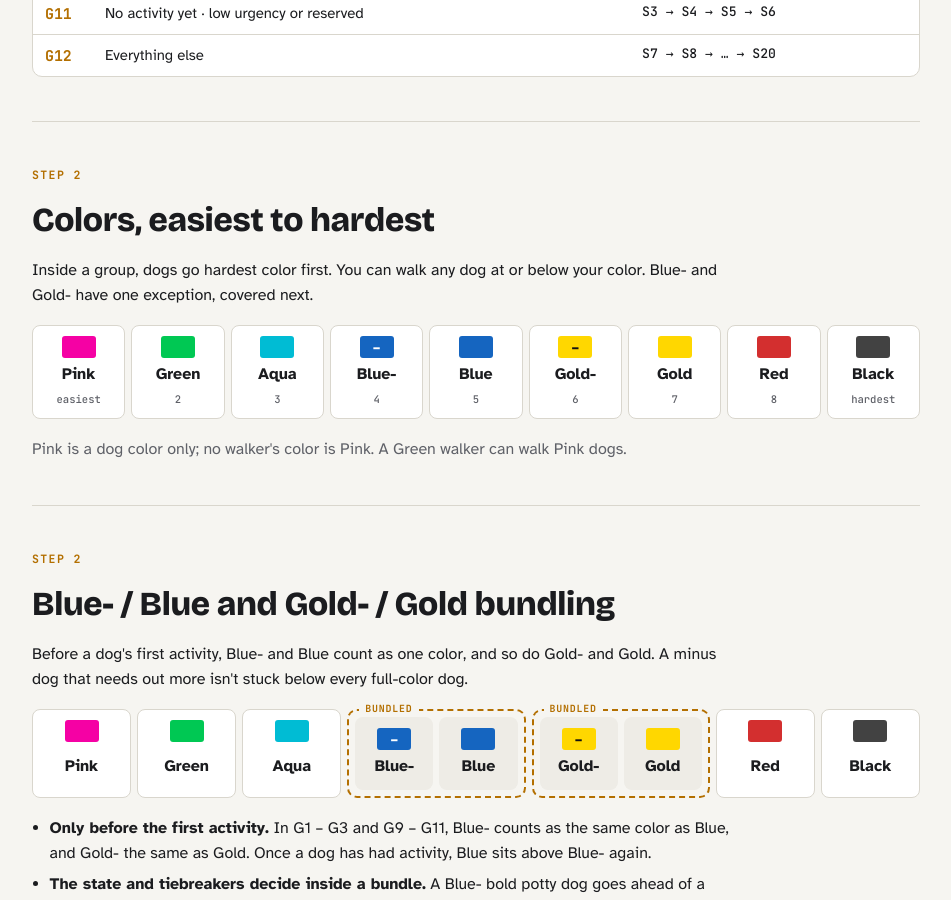
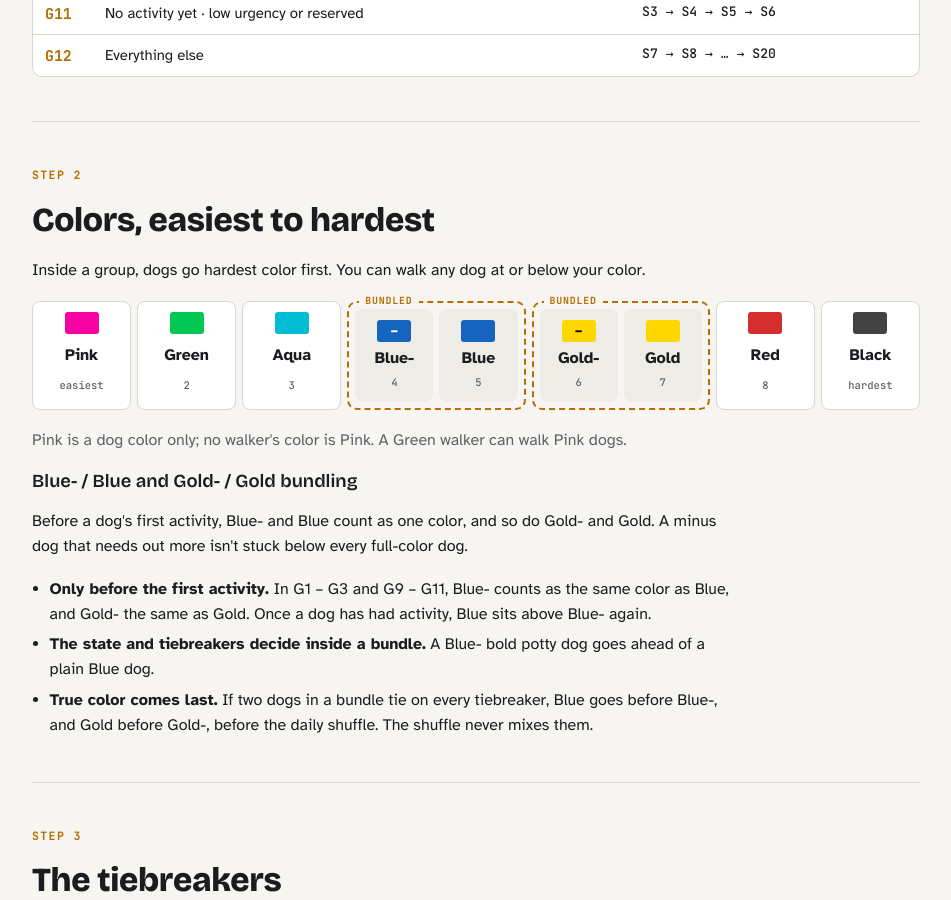
Before and after one commit to kirbsauce/dog-walker-assistant-docs, a Jekyll site: the page walk_order.html, which Jekyll copies as it is, in a window 1280 px wide and 900 px high, scrolled down 4217 px. Shown: the whole window, without its empty margins (164-1115 px from the left). Built offline with Jekyll 4.4.1, drawn with Linux system fonts in a browser that asks for light colours.

Commit message:
Merge colors and bundling into one Step 2 section
There were two "Step 2" sections. Combine them: one color strip that
shows the order and the Blue-/Blue and Gold-/Gold bundles, followed by
a bundling subheading and its rules.

Co-Authored-By: Claude Opus 5.5 <noreply@anthropic.com>
Claude-Session: https://claude.ai/code/session_01Gn98H5icQkvFvkCZpGcr4i

```diff
--- a/walk_order.html
+++ b/walk_order.html
@@ -419,43 +419,27 @@ img { max-width: 100%; }
 <section class="block" id="colors">
   <div class="eyebrow">Step 2</div>
   <h2>Colors, easiest to hardest</h2>
-  <p>Inside a group, dogs go hardest color first. You can walk any dog at or below your color. Blue- and Gold- have one exception, covered next.</p>
+  <p>Inside a group, dogs go hardest color first. You can walk any dog at or below your color.</p>
+
   <div class="grades">
     <div class="grade"><span class="pill" style="--c:#f501a4">&nbsp;</span><b>Pink</b><small>easiest</small></div>
     <div class="grade"><span class="pill" style="--c:#00c853;--t:#111">&nbsp;</span><b>Green</b><small>2</small></div>
     <div class="grade"><span class="pill" style="--c:#00bcd4">&nbsp;</span><b>Aqua</b><small>3</small></div>
-    <div class="grade"><span class="pill" style="--c:#1565c0">–</span><b>Blue-</b><small>4</small></div>
-    <div class="grade"><span class="pill" style="--c:#1565c0">&nbsp;</span><b>Blue</b><small>5</small></div>
-    <div class="grade"><span class="pill" style="--c:#ffd700;--t:#111">–</span><b>Gold-</b><small>6</small></div>
-    <div class="grade"><span class="pill" style="--c:#ffd700;--t:#111">&nbsp;</span><b>Gold</b><small>7</small></div>
+    <div class="bundle"><span class="bundle-label">Bundled</span>
+      <div class="grade"><span class="pill" style="--c:#1565c0">–</span><b>Blue-</b><small>4</small></div>
+      <div class="grade"><span class="pill" style="--c:#1565c0">&nbsp;</span><b>Blue</b><small>5</small></div>
+    </div>
+    <div class="bundle"><span class="bundle-label">Bundled</span>
+      <div class="grade"><span class="pill" style="--c:#ffd700;--t:#111">–</span><b>Gold-</b><small>6</small></div>
+      <div class="grade"><span class="pill" style="--c:#ffd700;--t:#111">&nbsp;</span><b>Gold</b><small>7</small></div>
+    </div>
     <div class="grade"><span class="pill" style="--c:#d32f2f">&nbsp;</span><b>Red</b><small>8</small></div>
     <div class="grade"><span class="pill" style="--c:#424242">&nbsp;</span><b>Black</b><small>hardest</small></div>
   </div>
   <p class="muted">Pink is a dog color only; no walker's color is Pink. A Green walker can walk Pink dogs.</p>
-</section>
 
-<!-- ============================================================ -->
-<section class="block" id="bundling">
-  <div class="eyebrow">Step 2</div>
-  <h2>Blue- / Blue and Gold- / Gold bundling</h2>
+  <h3 id="bundling">Blue- / Blue and Gold- / Gold bundling</h3>
   <p>Before a dog's first activity, Blue- and Blue count as one color, and so do Gold- and Gold. A minus dog that needs out more isn't stuck below every full-color dog.</p>
-
-  <div class="grades">
-    <div class="grade"><span class="pill" style="--c:#f501a4">&nbsp;</span><b>Pink</b></div>
-    <div class="grade"><span class="pill" style="--c:#00c853;--t:#111">&nbsp;</span><b>Green</b></div>
-    <div class="grade"><span class="pill" style="--c:#00bcd4">&nbsp;</span><b>Aqua</b></div>
-    <div class="bundle"><span class="bundle-label">Bundled</span>
-      <div class="grade"><span class="pill" style="--c:#1565c0">–</span><b>Blue-</b></div>
-      <div class="grade"><span class="pill" style="--c:#1565c0">&nbsp;</span><b>Blue</b></div>
-    </div>
-    <div class="bundle"><span class="bundle-label">Bundled</span>
-      <div class="grade"><span class="pill" style="--c:#ffd700;--t:#111">–</span><b>Gold-</b></div>
-      <div class="grade"><span class="pill" style="--c:#ffd700;--t:#111">&nbsp;</span><b>Gold</b></div>
-    </div>
-    <div class="grade"><span class="pill" style="--c:#d32f2f">&nbsp;</span><b>Red</b></div>
-    <div class="grade"><span class="pill" style="--c:#424242">&nbsp;</span><b>Black</b></div>
-  </div>
-
   <ul style="margin:0;padding-left:1.1em;display:grid;gap:6px;max-width:68ch">
     <li><b>Only before the first activity.</b> In G1 – G3 and G9 – G11, Blue- counts as the same color as Blue, and Gold- the same as Gold. Once a dog has had activity, Blue sits above Blue- again.</li>
     <li><b>The state and tiebreakers decide inside a bundle.</b> A Blue- bold potty dog goes ahead of a plain Blue dog.</li>
```
